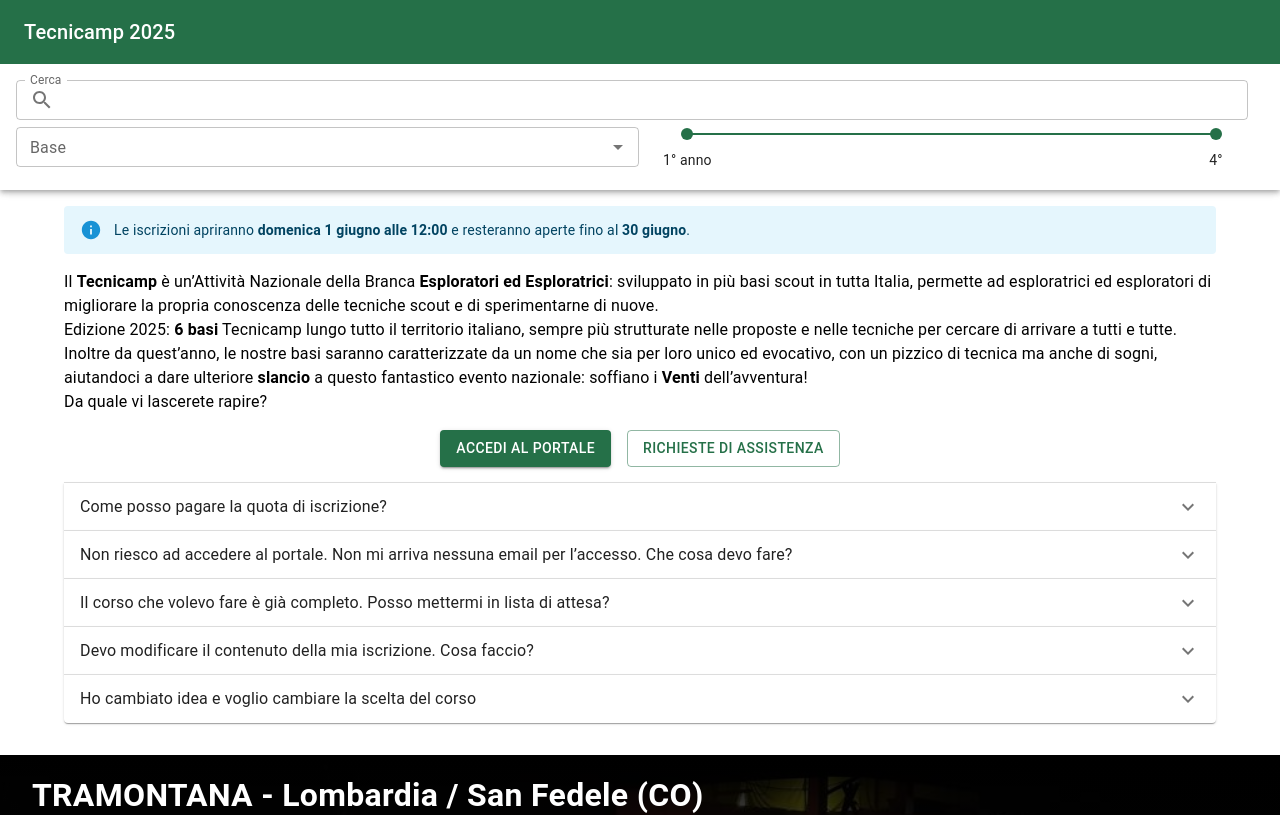
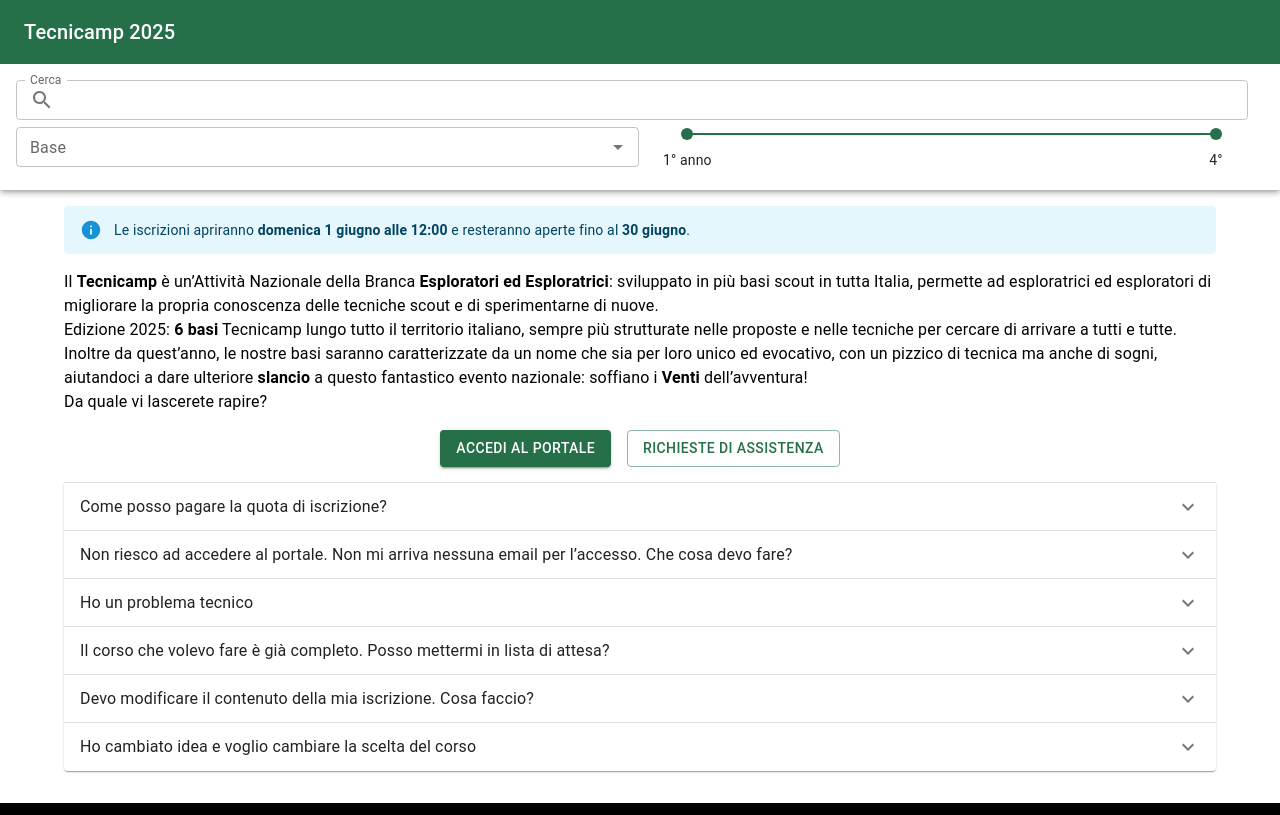
Before and after one commit to cngei/tecnicamp, a React (Vite) app: page / in a window 1280 px wide. Shown: the top 815 px of the page. Built offline with nearby package versions, Linux system fonts and the light colour scheme.

Commit message:
link a help

```diff
--- a/src/App.tsx
+++ b/src/App.tsx
@@ -160,6 +160,16 @@ function App() {
               <AccordionSummary
                 expandIcon={<ExpandMore />}
               >
+                <Typography component="span">Ho un problema tecnico</Typography>
+              </AccordionSummary>
+              <AccordionDetails>
+                Clicca il pulsante <strong>Richieste di assistenza</strong> in alto e segui le istruzioni. <strong>Se e solo se</strong> non riesci a creare un ticket, contattaci all'indirizzo help@cngei.it
+              </AccordionDetails>
+            </Accordion>
+            <Accordion>
+              <AccordionSummary
+                expandIcon={<ExpandMore />}
+              >
                 <Typography component="span">Il corso che volevo fare è già completo. Posso mettermi in lista di attesa?</Typography>
               </AccordionSummary>
               <AccordionDetails>
```
